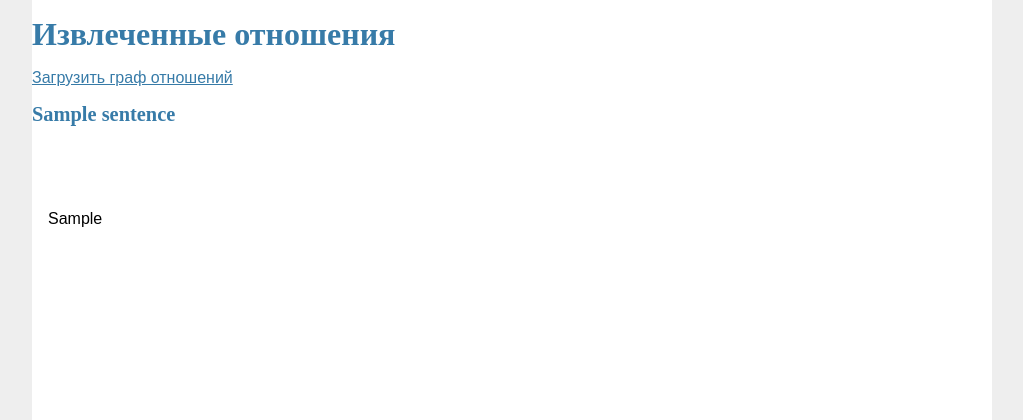
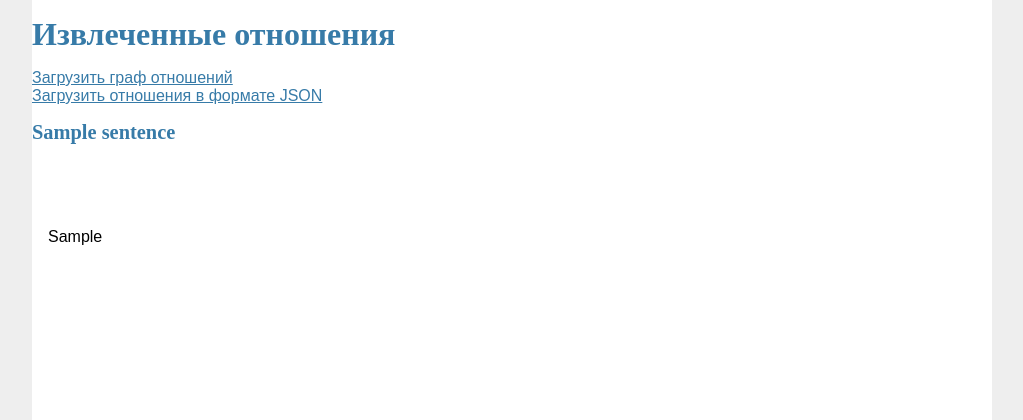
Before and after one commit to sudoandros/OpenIE, a Flask app: template templates/relations.html in a window 1280 px wide. Shown: the part 50-470 px from the top of the page, without its empty margins (128-1151 px from the left). Run offline with Flask 2, Linux system fonts and the light colour scheme; the template is opened without the code that fills it: most values are stand-ins (such as "Sample title", 1, 10 or a date in 2020); parts of the project's set-up code (start-up, migrations or seed data) failed here and were passed over.

Commit message:
Add ability to download relations in JSON format

```diff
--- a/app.py
+++ b/app.py
@@ -1,3 +1,4 @@
+import json
 from datetime import datetime
 from pathlib import Path
 
@@ -17,6 +18,7 @@ with open("stopwords.txt", mode="r", encoding="utf-8") as file:
     STOPWORDS = list(file.read().split())
 NODES_LIMIT = 3000
 GRAPH_DIR = Path("graphs")
+JSON_DIR = Path("jsons")
 
 
 class TextForm(FlaskForm):
@@ -65,11 +67,18 @@ def extract():
     timestamp = datetime.now().strftime("d%Y-%m-%dt%H-%M-%S.%f")
     graph_filename = "{}.gexf".format(timestamp)
     graph.save(GRAPH_DIR / graph_filename)
+    json_filename = "{}.json".format(timestamp)
+    with (JSON_DIR / json_filename).open(mode="w", encoding="utf-8") as json_file:
+        json.dump(dict_out, json_file, ensure_ascii=False, indent=4)
+
     return render_template(
-        "relations.html", relations_dict=dict_out, graph_filename=graph_filename
+        "relations.html",
+        relations_dict=dict_out,
+        graph_filename=graph_filename,
+        json_filename=json_filename,
     )
 
 
 @app.route("/download/<directory>/<filename>", methods=["GET"])
 def download(directory, filename):
-    return send_from_directory(directory, filename)
+    return send_from_directory(directory, filename, as_attachment=True)
--- a/templates/relations.html
+++ b/templates/relations.html
@@ -4,6 +4,10 @@
 <h1>Извлеченные отношения</h1>
 <a href="{{ url_for('download', directory='graphs', filename=graph_filename) }}">
     Загрузить граф отношений
+</a>
+<br>
+<a href="{{ url_for('download', directory='jsons', filename=json_filename) }}">
+    Загрузить отношения в формате JSON
 </a>
 {% for sentence in relations_dict %}
 <article class="post">
```
